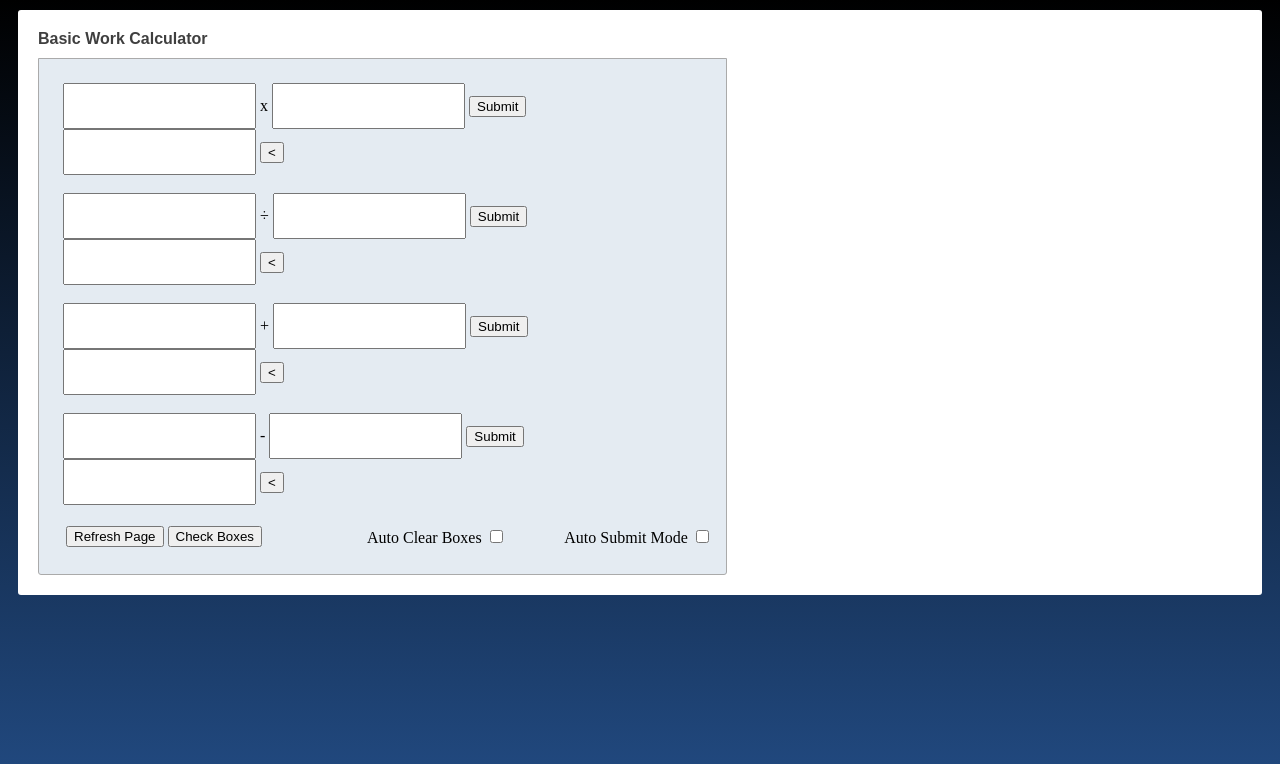
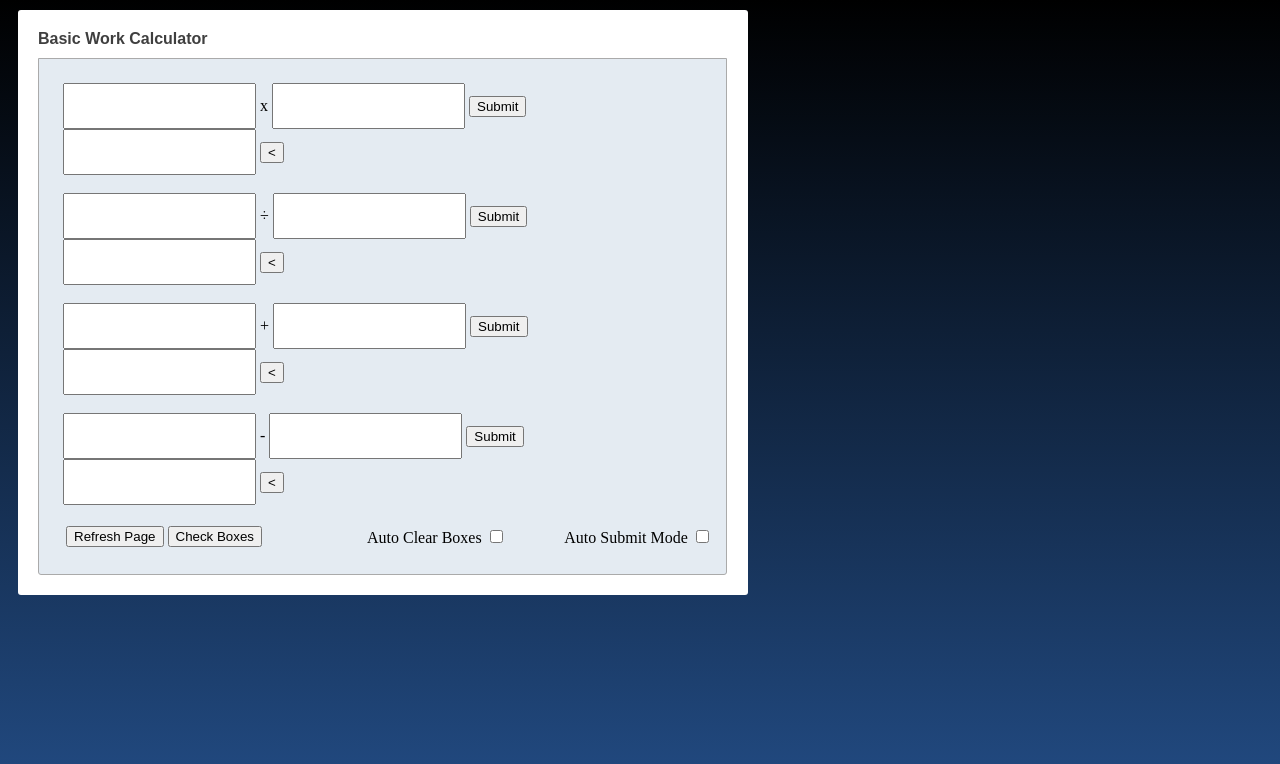
Before and after one commit to EvanTheSmith/work-calcuator, a plain HTML site: page index.html in a window 1280 px wide. Drawn offline with Linux system fonts and the light colour scheme.

Commit message:
modified wrapper CSS styling

```diff
--- a/style.css
+++ b/style.css
@@ -11,7 +11,7 @@ body {
 }
 
 #wrapper {
-    min-width: 789px;
+    width: 690px;
     background-color: white;
     margin: 10px;
     padding: 20px;
```
